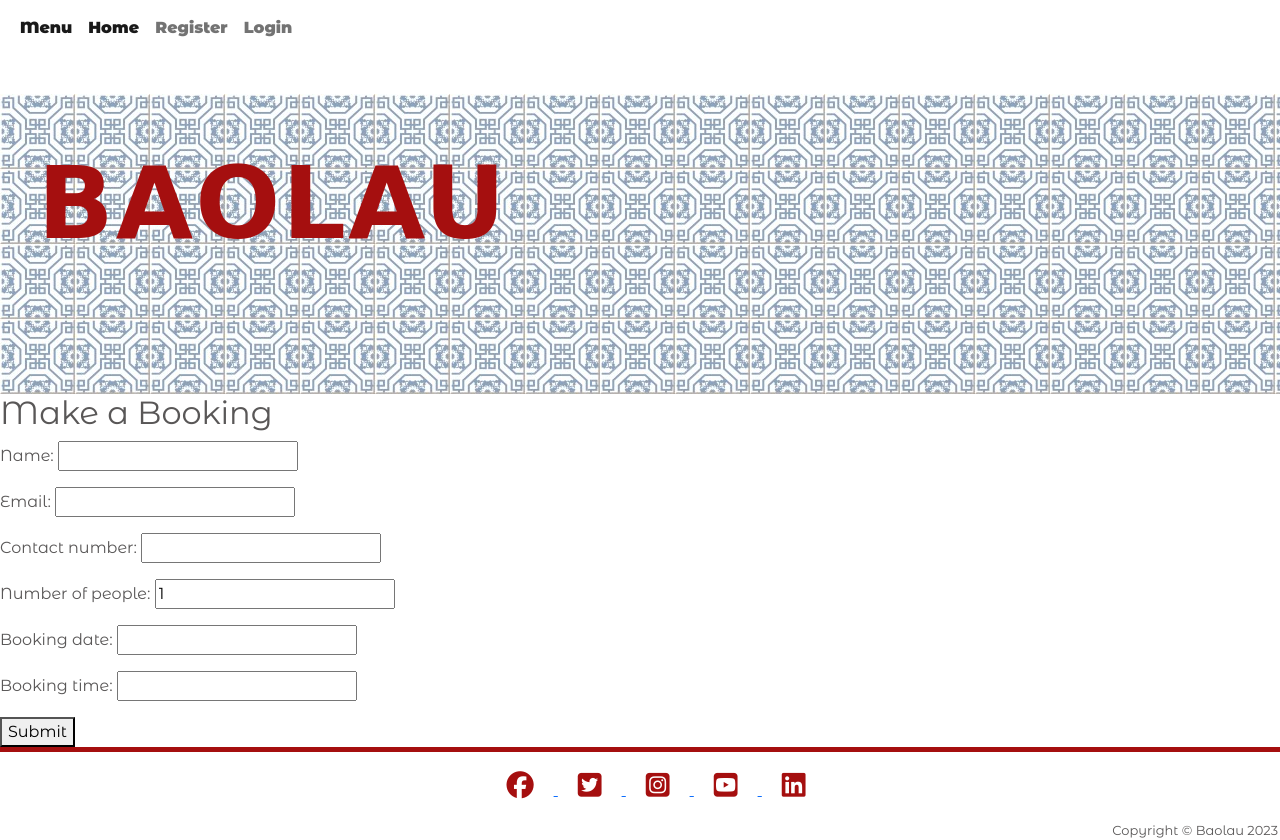
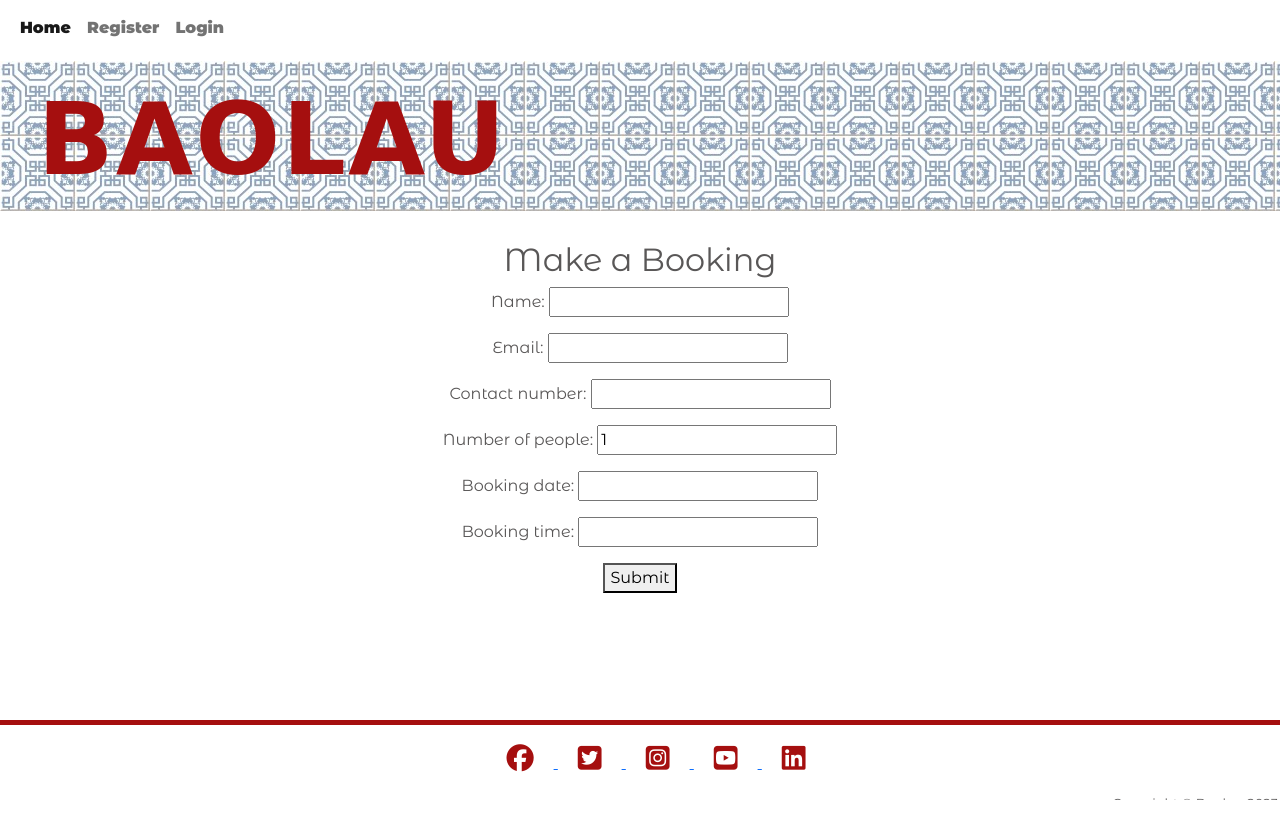
Before and after one commit to mark3lau/baolau2, a Django app: page /make_booking in a window 1280 px wide. After the commit the page ends 800 px from the top, so only its background shows below. Run offline with Django 3.2, Linux system fonts and the light colour scheme; some libraries are stand-ins or nearby versions; some web fonts are replaced.

Commit message:
add css styling to make booking and view booking htmls

```diff
--- a/restaurant/models.py
+++ b/restaurant/models.py
@@ -11,7 +11,10 @@ class Booking(models.Model):
     number_of_people = models.IntegerField(default=1, validators=[MinValueValidator(1),MaxValueValidator(10)])
     booking_date = models.DateField()
     booking_time = models.TimeField()
-    created_by = models.ForeignKey(User, on_delete=models.CASCADE, null=True, default=None)
 
     class Meta:
         ordering = ["-booking_date"]
+
+
+
+#   created_by_id = models.ForeignKey(User, on_delete=models.CASCADE, null=True, default=None)
--- a/restaurant/views.py
+++ b/restaurant/views.py
@@ -36,6 +36,8 @@ class MakeBooking(CreateView):
             if form.is_valid():
                 form.save()
             return render(request, 'your_booking.html', context)
+        else:
+            return render (request, 'make_booking.html')
 
 
 class UpdateBooking(UpdateView):
@@ -52,8 +54,7 @@ class DeleteBooking(DeleteView):
 
 
 
-        # else:
-        #     return render (request, 'make_booking.html')
+
 
 
 # {'form':form}
--- a/static/css/style.css
+++ b/static/css/style.css
@@ -1,22 +1,28 @@
 body {
     font-family: 'Montserrat Alternates', sans-serif;
     color: #595757;
+    display: flex;
+    flex-direction: column;
   }
+
+main{
+  flex-grow: 1;
+}
 
 .wall-tile-container {
   background-image: url(/static/img/chinese-wall-tile_2.jpg);
   width: 100%;
-  height: 300px;
+  height: 150px;
   overflow: hidden;
   margin: 0;
   padding: 0;
   opacity: 0.5;
-  margin-top: 3%;
+  margin-top: 5px;
 }
 
 .site-heading {
   position: absolute;
-  top: 18%;
+  top: 10%;
   left: 2%;
 }
 
@@ -74,17 +80,18 @@ nav a {
 .register-container {
   height: 70%;
   padding: 20px;
+  margin-top: 80px;
   position: static;
   text-align: center;
 }
 
-.register-link a {
+.register-text a {
   text-decoration: none;
   color: rgb(34, 112, 201);
   font-weight: bolder;
 }
 
-.register-link h5 {
+.register-text h5 {
   border: 1px solid rgb(165, 15, 15);
   padding: 10px;
   width: 250px;
@@ -93,7 +100,7 @@ nav a {
   position: absolute;
 }
 
-.register-link h5:hover {
+.register-text h3:hover {
   background-color: rgba(165, 15, 15, 0.2);
 }
 
@@ -128,6 +135,11 @@ nav a {
 footer {
   height: 1%;
   border-top: 5px solid rgb(165, 15, 15);
+  position: fixed;
+  bottom: 0;
+  left: 0;
+  right: 0;
+  height: 80px;
 }
 
 .social-networks {
@@ -154,3 +166,17 @@ footer {
   margin: 2px;
   font-size: small;
 }
+
+#makebooking {
+  text-align: center;
+  margin: 0 auto;
+  margin: 20px;
+  padding: 10px;
+}
+
+#yourbookings h2 {
+  text-align: center;
+  margin: 0 auto;
+  margin: 20px;
+  padding: 10px;
+}
--- a/templates/base.html
+++ b/templates/base.html
@@ -29,9 +29,6 @@
         </button>
         <div class="collapse navbar-collapse" id="navbarText">
             <ul class="navbar-nav me-auto mb-2 mb-lg-0">
-                <li class="nav-item">
-                  <a class="nav-link active" aria-current="page" href="#">Menu</a>
-                </li>
                 {% if user.is_authenticated %}
                 <li class="nav-item">
                   <a class="nav-link" href="{% url 'make_booking' %}">Make A Booking</a>
--- a/templates/index.html
+++ b/templates/index.html
@@ -28,9 +28,9 @@
 
         <span class="col-6 register-container">
         <div class="register-text">
-            <a href="">
+            <a href="{% url 'account_login' %}">
                 <h3>
-                    Sign in to make a reservation!
+                    Sign in to make a booking!
                 <br>
                 <br>
                     Don't have an account? Register here
--- a/templates/make_booking.html
+++ b/templates/make_booking.html
@@ -2,11 +2,14 @@
 
 {% block content %}
 
-<h2>Make a Booking</h2>
+<div id="makebooking">
+    <h2>Make a Booking</h2>
     <form method="post">
         {% csrf_token %}
         {{ form.as_p }}
         <button type="submit">Submit</button>
     </form>
+</div>
+
 
 {% endblock content %}
--- a/templates/your_booking.html
+++ b/templates/your_booking.html
@@ -6,7 +6,9 @@
     <div class="row">
 
         <!-- View Your Bookings -->
-        <h2>Your Bookings</h2>
+        <div id="yourbookings">
+            <h2>Your Bookings</h2>
+        </div>
         <div class="col-12 mt-3 left">
             <div class="row">
                 {% for booking in booking_list %}
```
Also changed, not shown: restaurant/migrations/0001_initial.py, restaurant/migrations/0002_auto_20230201_2107.py (deleted), restaurant/migrations/0003_auto_20230221_2057.py (deleted), restaurant/migrations/0004_booking_number_of_people.py (deleted), restaurant/migrations/0005_booking_contact_number.py (deleted).
